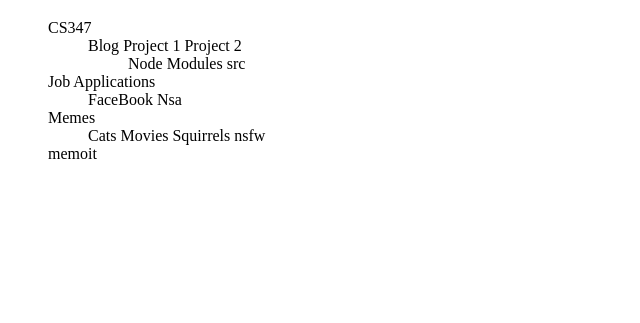
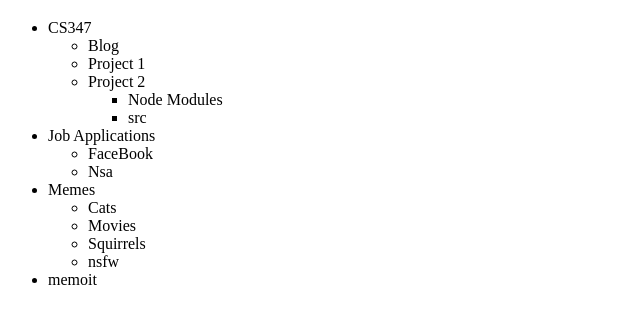
Before and after one commit to Sam-van-de-Graaf/blog, a plain HTML site: page index.html in a window 1280 px wide. Shown: the part 61-384 px from the top of the page, without its empty margins (0-640 px from the left). Drawn offline with Linux system fonts and the light colour scheme.

Commit message:
testing ul tag

```diff
--- a/index.html
+++ b/index.html
@@ -9,29 +9,29 @@
         <h1>/home/duke</h1>
 
         <ul>
-            <l>CS347</l>
+            <li>CS347</li>
             <ul>
-                <l> Blog </l>
-                <l> Project 1 </l>
-                <l> Project 2 </l>
+                <li> Blog </li>
+                <li> Project 1 </li>
+                <li> Project 2 </li>
                 <ul>
-                    <l> Node Modules</l>
-                    <l> src </l>
+                    <li> Node Modules</li>
+                    <li> src </li>
                 </ul>
             </ul>
-            <l> Job Applications </l>
+            <li> Job Applications </li>
             <ul>
-                <l> FaceBook </l>
-                <l> Nsa </l>
+                <li> FaceBook </li>
+                <li> Nsa </li>
             </ul>
-            <l> Memes </l>
+            <li> Memes </li>
             <ul>
-                <l> Cats </l>
-                <l> Movies </l>
-                <l> Squirrels </l>
-                <l> nsfw </l>
+                <li> Cats </li>
+                <li> Movies </li>
+                <li> Squirrels </li>
+                <li> nsfw </li>
             </ul>
-            <l> memoit </l>
+            <li> memoit </li>
         </ul>
 
     </body>
```
